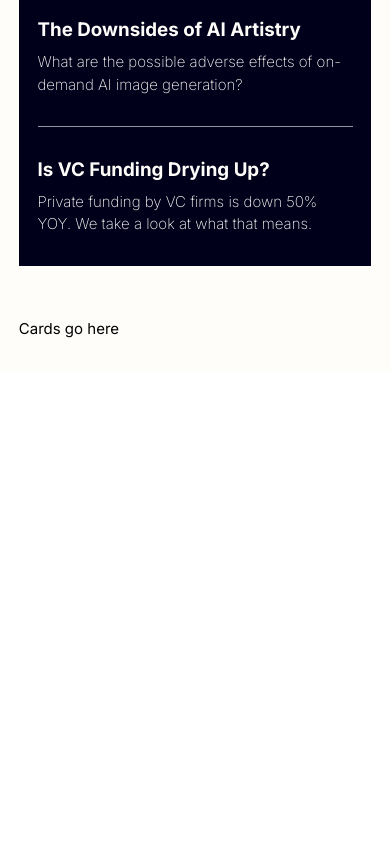
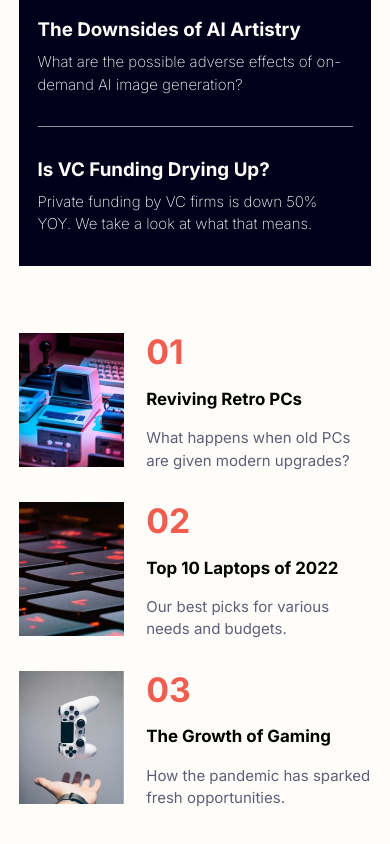
Before and after one commit to frontend-rustyff12/15-news-homepage, a React (Vite) app: page / in a window 390 px wide. Shown: the part 1020-1864 px from the top of the page. Before the commit the page ends 1391 px from the top, so only its background shows below. Built offline with nearby package versions, Linux system fonts and the light colour scheme.

Commit message:
Cards.jsx mobile

```diff
--- a/src/components/Card.jsx
+++ /dev/null
@@ -1,7 +0,0 @@
-export default function Card() {
-  return (
-    <>
-      <h2>Card</h2>
-    </>
-  );
-}
--- a/src/components/Cards.jsx
+++ b/src/components/Cards.jsx
@@ -1,7 +1,19 @@
+import { cardData } from "../data/data";
 export default function Cards() {
   return (
-    <>
-      <h2>Cards go here</h2>
-    </>
+    <section className="flex flex-col gap-8 mt-4 mb-8">
+      {cardData.map((item, index) => (
+        <article key={index} className="flex gap-6">
+          <img className="w-28 h-full " src={item.img} alt={item.alt} />
+          <div className="flex flex-col gap-4">
+            <h3 className="text-4xl font-bold text-cust-Soft-red">
+              {item.num}
+            </h3>
+            <h2 className="text-lg font-bold">{item.title}</h2>
+            <p className="text-cust-Dark-grayish-blue">{item.description}</p>
+          </div>
+        </article>
+      ))}
+    </section>
   );
 }
--- /dev/null
+++ b/src/data/data.js
@@ -0,0 +1,26 @@
+export const cardData = [
+  {
+    id: 1,
+    img: "/image-retro-pcs.jpg",
+    alt: "Image of a retro pc",
+    num: "01",
+    title: "Reviving Retro PCs",
+    description: "What happens when old PCs are given modern upgrades?",
+  },
+  {
+    id: 2,
+    img: "/image-top-laptops.jpg",
+    alt: "Image of a keyboard",
+    num: "02",
+    title: "Top 10 Laptops of 2022",
+    description: "Our best picks for various needs and budgets.",
+  },
+  {
+    id: 3,
+    img: "/image-gaming-growth.jpg",
+    alt: "Image of a gaming controller",
+    num: "03",
+    title: "The Growth of Gaming",
+    description: "How the pandemic has sparked fresh opportunities.",
+  },
+];
```
